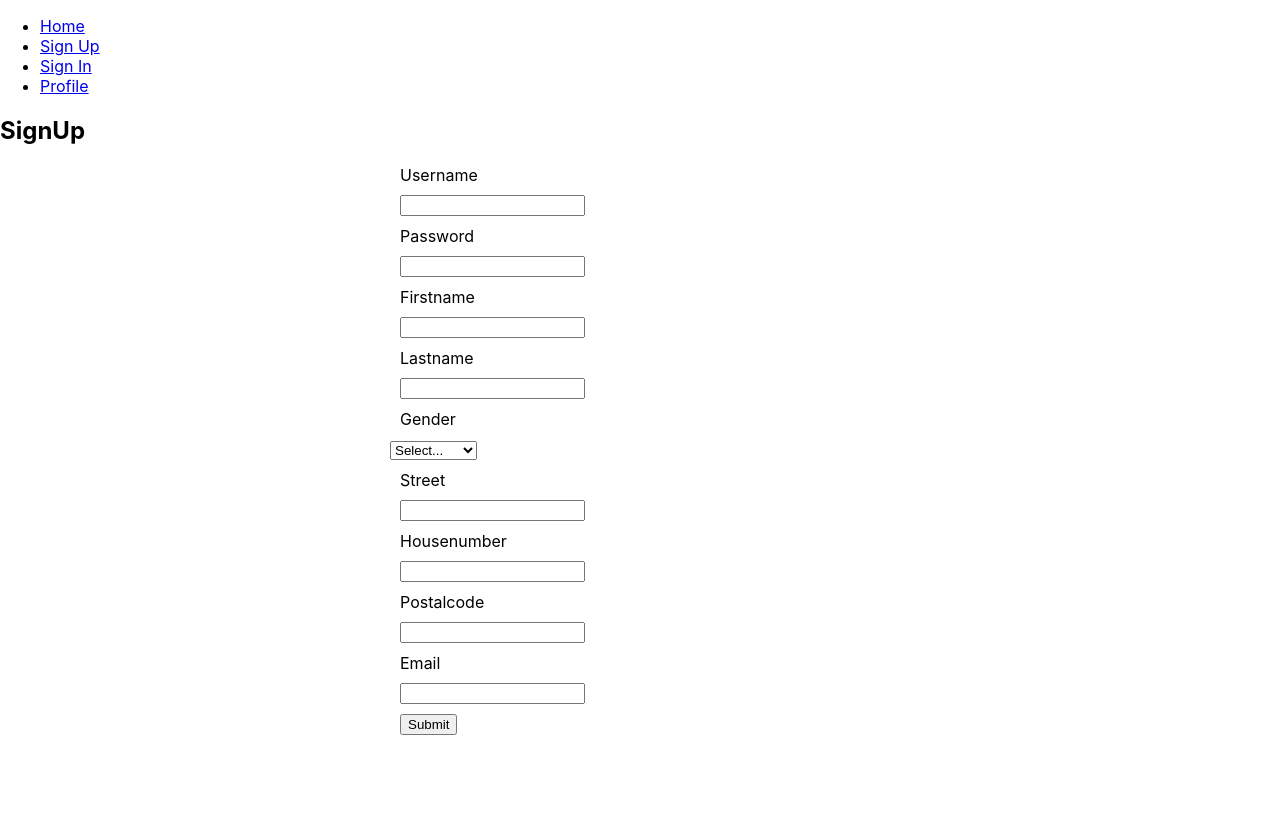
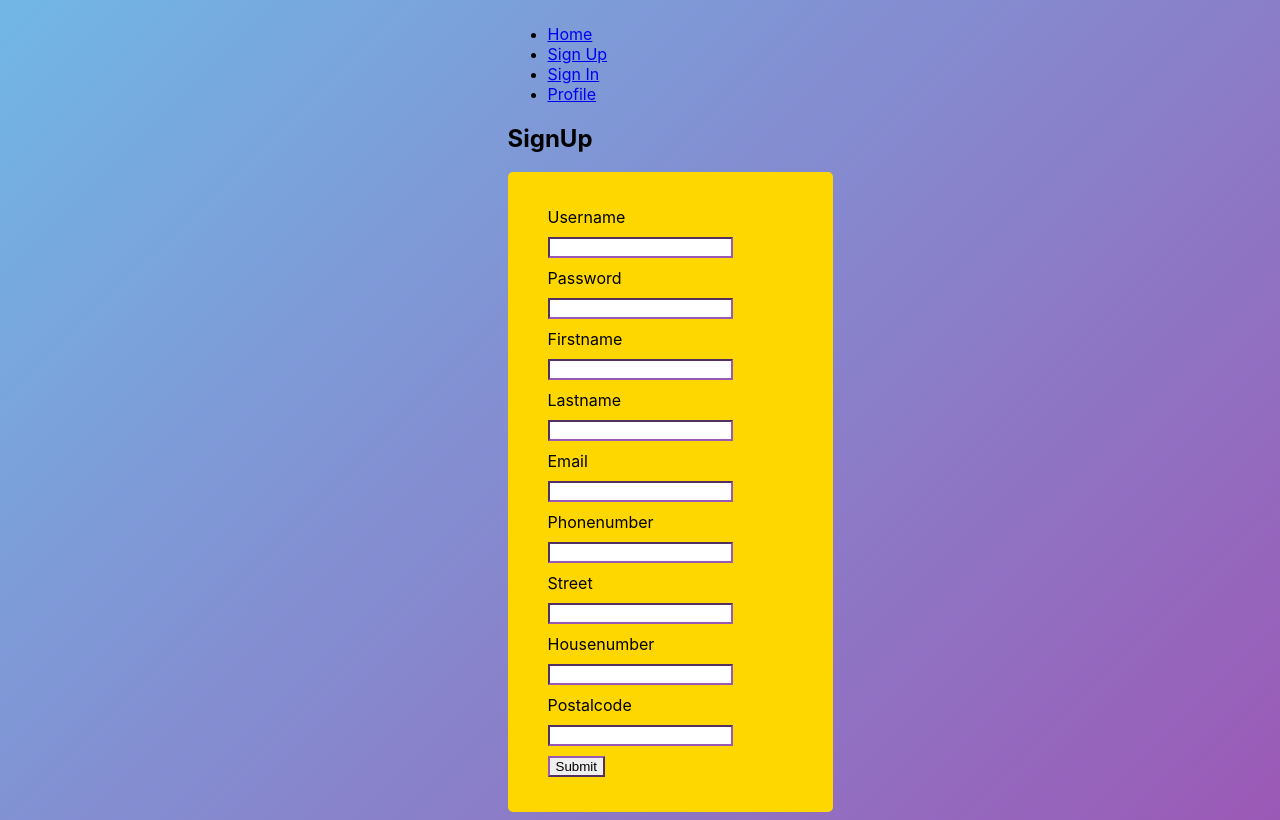
Before and after one commit to SunshineSummerville/Frontend-Eindopdracht, a React (Create React App) app: page /signup in a window 1280 px wide. Built offline with nearby package versions, Linux system fonts and the light colour scheme.

Commit message:
gebruiker versturen en opslaan via signupform is gelult

```diff
--- a/src/components/SignUpForm/SignUpForm.css
+++ /dev/null
@@ -1,23 +0,0 @@
-label,input {
-    display: block;
-    margin: 10px;
-}
-
-
-form {
-    max-width: 500px;
-    margin: 0 auto;
-}
-
-h1 {
-    font-weight: 80;
-    text-align: left;
-    padding-bottom: 10px;
-    border-bottom: 1px solid rgb(79, 98, 148);
-}
-
-.form {
-    background: rgb(255, 255, 90);
-    max-width: 200px;
-    margin: auto;
-}
--- /dev/null
+++ b/src/components/SignUpForm/SignUpForm.module.css
@@ -0,0 +1,41 @@
+
+body{
+    display: flex;
+    height: 100vh;
+    justify-content: center;
+    align-items: center;
+    padding: 10px;
+    background: linear-gradient(135deg, #71b7e6, #9b59b6);
+}
+
+form { /* nakijken welke de juiste is- de sign-up form hoort in een container te staan met de titel erin*/
+    max-width: 700px;
+    width: 100%;
+    background: gold;
+    padding: 25px 30px;
+    border-radius: 5px;
+
+}
+
+label,input {
+    display: block;
+    margin: 10px;
+    border-color: #9b59b6;
+}
+
+
+form {
+    max-width: 500px;
+    margin: 0 auto;
+}
+
+h1 {
+    font-weight: 80;
+    text-align: left;
+    padding-bottom: 10px;
+    border-bottom: 1px solid rgb(79, 98, 148);
+}
+
+input.type {
+    background: linear-gradient(135deg, #71b7e6, #9b59b6);
+}
--- a/src/components/SignUpForm/index.js
+++ b/src/components/SignUpForm/index.js
@@ -1,71 +1,85 @@
 import React from 'react'
 import { useForm } from "react-hook-form";
-import './SignUpForm.css'
+import styles from './SignUpForm.module.css'
 import axios from "axios";
+
 
 export default function SignUpForm() {
     const { register, handleSubmit, errors } = useForm();
 
     //const userName = useState(")
 
-    function onSubmit(data) {
+    async function onSubmit (data)  {
+
+        // await axios.post('http://localhost:8080/api/auth/signup');
+
         // e.preventDefault()
-        // try {
-        //     const result = await axios.post('http://localhost:8080/api/auth/signup', {register.name,});
-        //
-        //     console.log(result);
-        // } catch (e) {
-        //     console.error(e);
-        //
-        // }
 
+
+        try {
+            const result = await axios.post('http://localhost:8080/api/auth/signup',{
+                username: data.username,
+                password: data.password,
+                firstname: data.firstname,
+                lastname: data.lastname,
+                email: data.email,
+                phonenumber: data.phonenumber,
+                streetname: data.street,
+                housenumber: data.housenumber,
+                postalcode: data.postalcode
+
+
+
+            });
+
+            console.log(result);
+        } catch (e) {
+            console.error(e);
+
+        }
 
         console.log(data)
 
     }
 
 
-    return <form onSubmit={handleSubmit(onSubmit)}>
+    return <form className={styles.SignUpForm} onSubmit={handleSubmit(onSubmit)}>
         <label htmlFor="userName">Username</label>
-        <input name={"userName"} type="text" ref={register({ required: true,minLength:2 })}/>
-        {errors.userName && <span>This field is required</span>}
+        <input name={"username"} type="text" ref={register({ required: true,minLength:2 })}/>
+        {errors.username && <span>This field is required</span>}
 
         <label htmlFor="password">Password</label>
         <input name={"password"} type="password" ref={register({ required: true,minLength:2 })}/>
         {errors.password && <span>This field is required</span>}
 
         <label htmlFor="firstName">Firstname</label>
-        <input name={"firstName"} type="text" ref={register({ required: true,minLength:2 })}/>
-        {errors.firstName && <span>This field is required</span>}
+        <input name={"firstname"} type="text" ref={register({ required: true,minLength:2 })}/>
+        {errors.firstname && <span>This field is required</span>}
 
         <label htmlFor="lastName">Lastname</label>
-        <input name={"lastName"} type="text" ref={register({ required: true,minLength:2 })}/>
-        {errors.lastName && <span>This field is required</span>}
+        <input name={"lastname"} type="text" ref={register({ required: true,minLength:2 })}/>
+        {errors.lastname && <span>This field is required</span>}
 
-        <label htmlFor="gender">Gender</label>
-        <select name="gender" ref={register({ required: true })}>
-            <option value=""> Select...</option>
-            <option value="non binary">Non binary</option>
-            <option value="female">Female</option>
-            <option value="male">Male</option>
+        <label htmlFor="email">Email</label>
+        <input name={"email"} type="text" ref={register({ required: true,minLength:2, pattern:/^[a-zA-Z0-9]+@(?:[a-zA-Z0-9]+\.)+[A-Za-z]+$/ })}/>
+        {errors.email && <span>This field is required</span>}
 
-        </select>
+        <label htmlFor="phoneNumber">Phonenumber</label>
+        <input name={"phonenumber"} type="text" ref={register({ required: true,minLength:1 })}/>
+        {errors.phonenumber && <span>This field is required</span>}
 
         <label htmlFor="street">Street</label>
         <input name={"street"} type="text" ref={register({ required: true,minLength:2 })}/>
         {errors.street && <span>This field is required</span>}
 
         <label htmlFor="houseNumber">Housenumber</label>
-        <input name={"houseNumber"} type="text" ref={register({ required: true,minLength:1 })}/>
-        {errors.houseNumber && <span>This field is required</span>}
+        <input name={"housenumber"} type="text" ref={register({ required: true,minLength:1 })}/>
+        {errors.housenumber && <span>This field is required</span>}
 
         <label htmlFor="postalCode">Postalcode</label>
-        <input name={"postalCode"} type="text" ref={register({ required: true,minLength:4 })}/>
-        {errors.postalCode && <span>This field is required</span>}
+        <input name={"postalcode"} type="text" ref={register({ required: true,minLength:4 })}/>
+        {errors.postalcode && <span>This field is required</span>}
 
-        <label htmlFor="email">Email</label>
-        <input name={"email"} type="text" ref={register({ required: true,minLength:2, pattern:/^[a-zA-Z0-9]+@(?:[a-zA-Z0-9]+\.)+[A-Za-z]+$/ })}/>
-        {errors.email && <span>This field is required</span>}
 
         <input type="submit"
 
@@ -76,4 +90,4 @@ export default function SignUpForm() {
 
 }
 
-// bij r 56 submit nog een //onClick={onSubmit} toevoegen?
+// bij input type = submit ,nog een //onClick={onSubmit} toevoegen?
```
